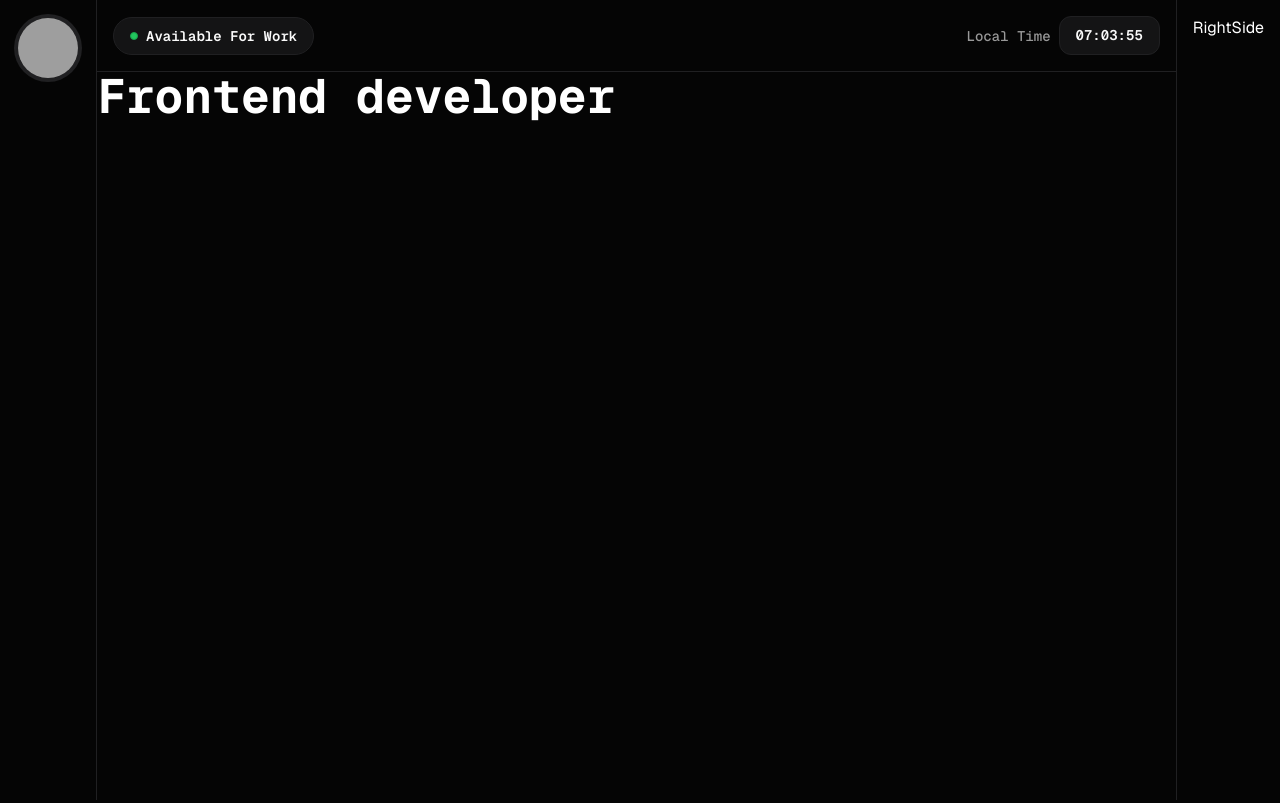
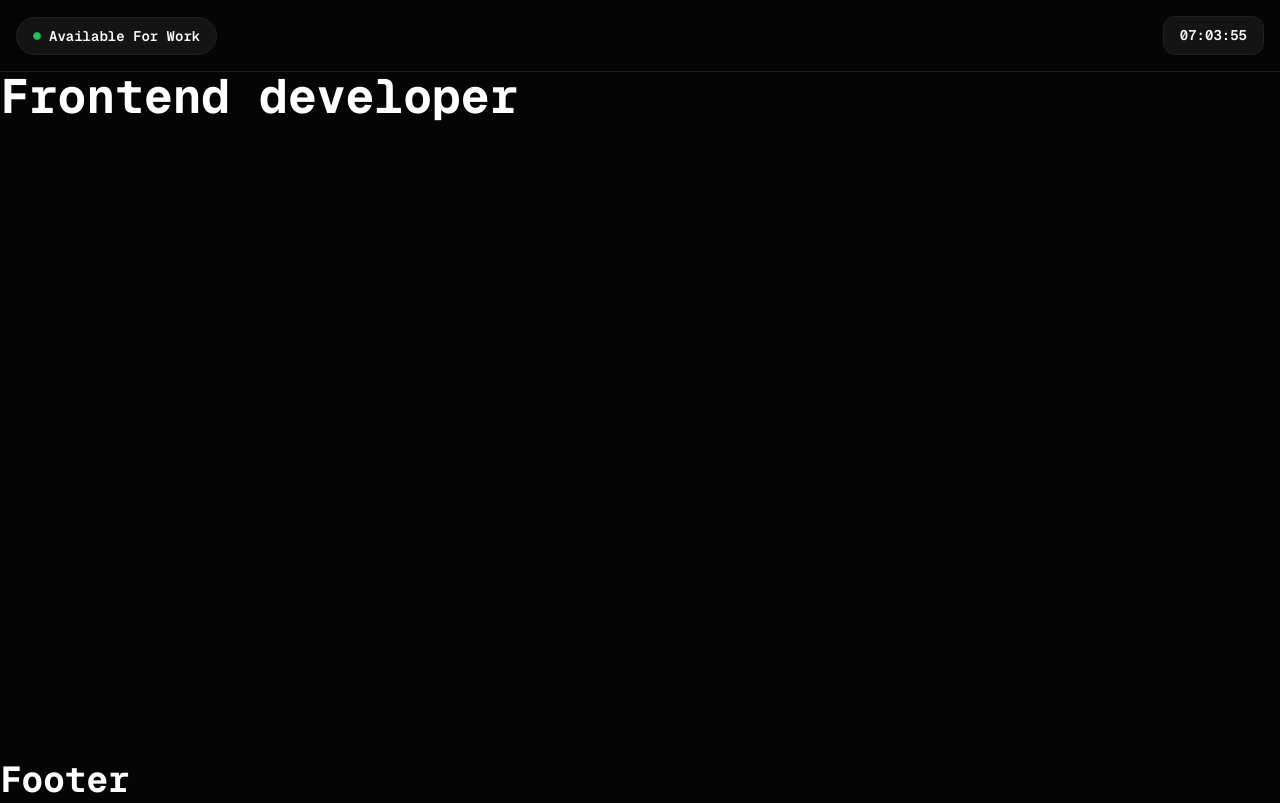
Before and after one commit to warnigo/Webfolio, a Next.js app: page /en in a window 1280 px wide. Built offline with nearby package versions, Linux system fonts and the light colour scheme; grey boxes are pictures that could not be loaded.

Commit message:
refactor: remove sidebar and added footer and other changes

```diff
--- a/src/app/layouts/Layout.tsx
+++ b/src/app/layouts/Layout.tsx
@@ -1,15 +1,14 @@
 import { type FC, type PropsWithChildren } from "react"
 
+import { Footer } from "@widgets/Footer"
 import { Header } from "@widgets/Header"
-import { Sidebar } from "@widgets/Sidebar"
 
 export const Layout: FC<PropsWithChildren> = ({ children }) => (
-  <main>
-    <Sidebar>
-      <Header />
-      {children}
-    </Sidebar>
-  </main>
+  <div className="flex min-h-screen flex-col">
+    <Header />
+    <main className="grow">{children}</main>
+    <Footer />
+  </div>
 )
 
 Layout.displayName = "Layout"
--- a/src/shared/ui/Avatar.tsx
+++ b/src/shared/ui/Avatar.tsx
@@ -1,6 +1,7 @@
 "use client"
 
 import { type FC, useState } from "react"
+import Image from "next/image"
 
 type AvatarProps = {
   src?: string
@@ -59,10 +60,17 @@ export const Avatar: FC<AvatarProps> = ({
     <div className="relative inline-block">
       <div className={classes}>
         {src && !imageError ? (
-          <img
+          <Image
+            priority
             alt={alt}
+            blurDataURL="/avatar.webp"
             className="size-full object-cover"
+            draggable={false}
+            height={56}
+            placeholder="blur"
+            sizes="(max-width: 640px) 100vw, 33vw"
             src={src}
+            width={56}
             onError={() => setImageError(true)}
           />
         ) : (
--- /dev/null
+++ b/src/widgets/Footer/Footer.tsx
@@ -0,0 +1,10 @@
+import { type FC } from "react"
+
+const Footer: FC = () => (
+  <div className="mt-auto w-full">
+    <p className="font-mono text-4xl font-bold">Footer</p>
+  </div>
+)
+
+Footer.displayName = "Footer"
+export default Footer
--- /dev/null
+++ b/src/widgets/Footer/index.ts
@@ -0,0 +1 @@
+export { default as Footer } from "./Footer"
--- a/src/widgets/Header/Header.tsx
+++ b/src/widgets/Header/Header.tsx
@@ -19,7 +19,9 @@ const Header: FC = () => {
           <p className="select-none">{t("availableWork")}</p>
         </Badge>
 
-        <LocalTime />
+        <div className="hidden lg:block">
+          <LocalTime />
+        </div>
       </div>
     </header>
   )
--- a/src/widgets/Sidebar/Sidebar.tsx
+++ /dev/null
@@ -1,21 +0,0 @@
-import { type FC, type PropsWithChildren } from "react"
-
-import { LeftSide } from "./ui/LeftSide"
-import { RightSide } from "./ui/RightSide"
-
-const Sidebar: FC<PropsWithChildren> = ({ children }) => (
-  <div className="flex w-screen">
-    <div className="hidden lg:block">
-      <LeftSide />
-    </div>
-
-    <main className="size-full">{children}</main>
-
-    <div className="hidden lg:block">
-      <RightSide />
-    </div>
-  </div>
-)
-
-Sidebar.displayName = "Sidebar"
-export default Sidebar
--- a/src/widgets/Sidebar/index.ts
+++ /dev/null
@@ -1 +0,0 @@
-export { default as Sidebar } from "./Sidebar"
--- a/src/widgets/Sidebar/ui/LeftSide.tsx
+++ /dev/null
@@ -1,20 +0,0 @@
-import { type FC } from "react"
-import { useTranslations } from "next-intl"
-
-import { Avatar } from "@shared/ui"
-
-export const LeftSide: FC = () => {
-  const t = useTranslations("Layout")
-
-  return (
-    <div className="h-screen border-r border-border p-4">
-      <Avatar
-        alt={t("avatarAlt")}
-        className="border-2 border-border"
-        fallback={t("avatarFallback")}
-        size="xl"
-        src="https://avatars.githubusercontent.com/u/119101655?v=4"
-      />
-    </div>
-  )
-}
--- a/src/widgets/Sidebar/ui/RightSide.tsx
+++ /dev/null
@@ -1,9 +0,0 @@
-import { type FC } from "react"
-
-export const RightSide: FC = () => (
-  <div className="h-screen border-l border-border p-4">
-    <p>RightSide</p>
-  </div>
-)
-
-RightSide.displayName = "RightSide"
```
Also changed, not shown: public/avatar.webp (added).
